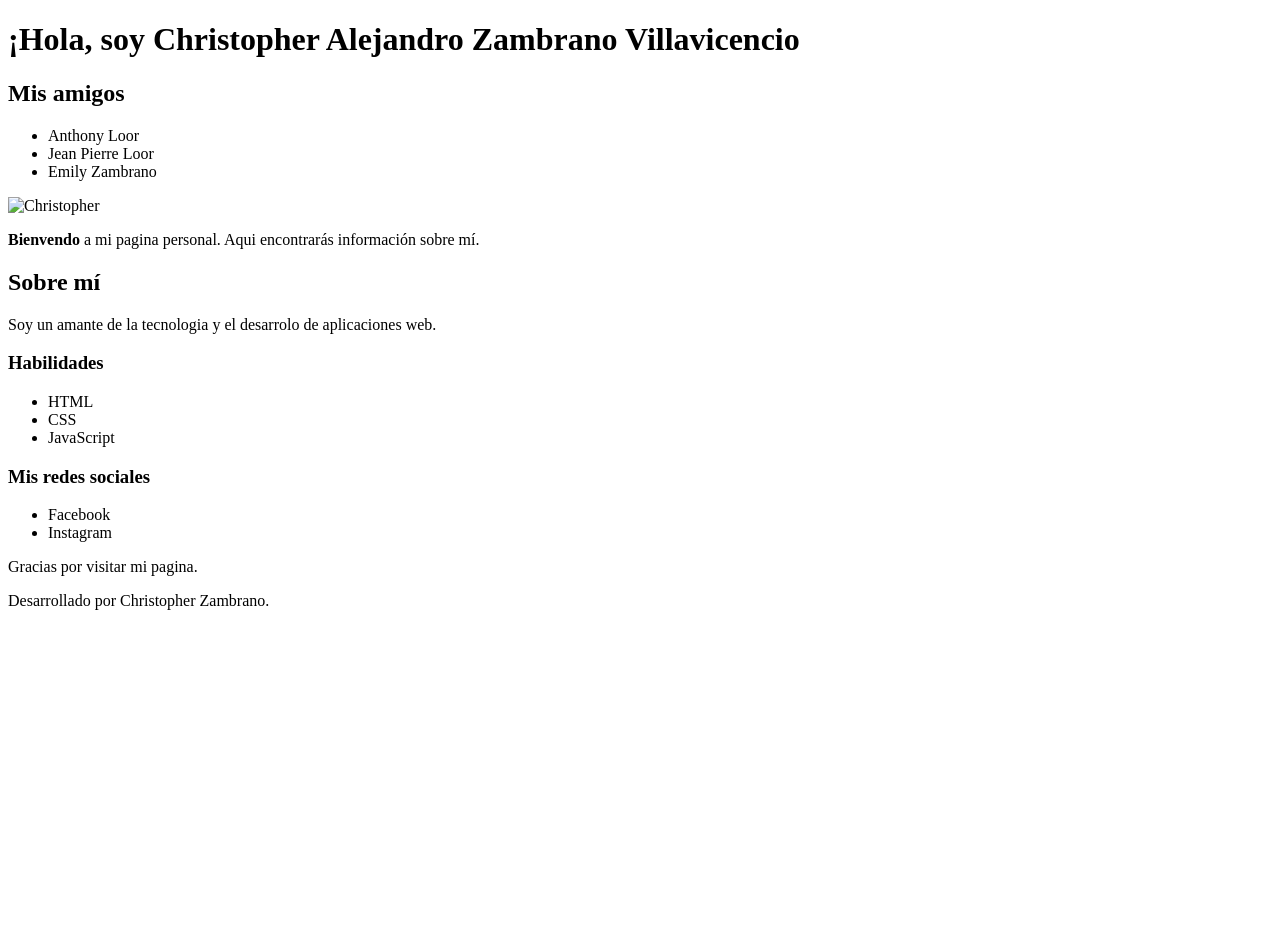
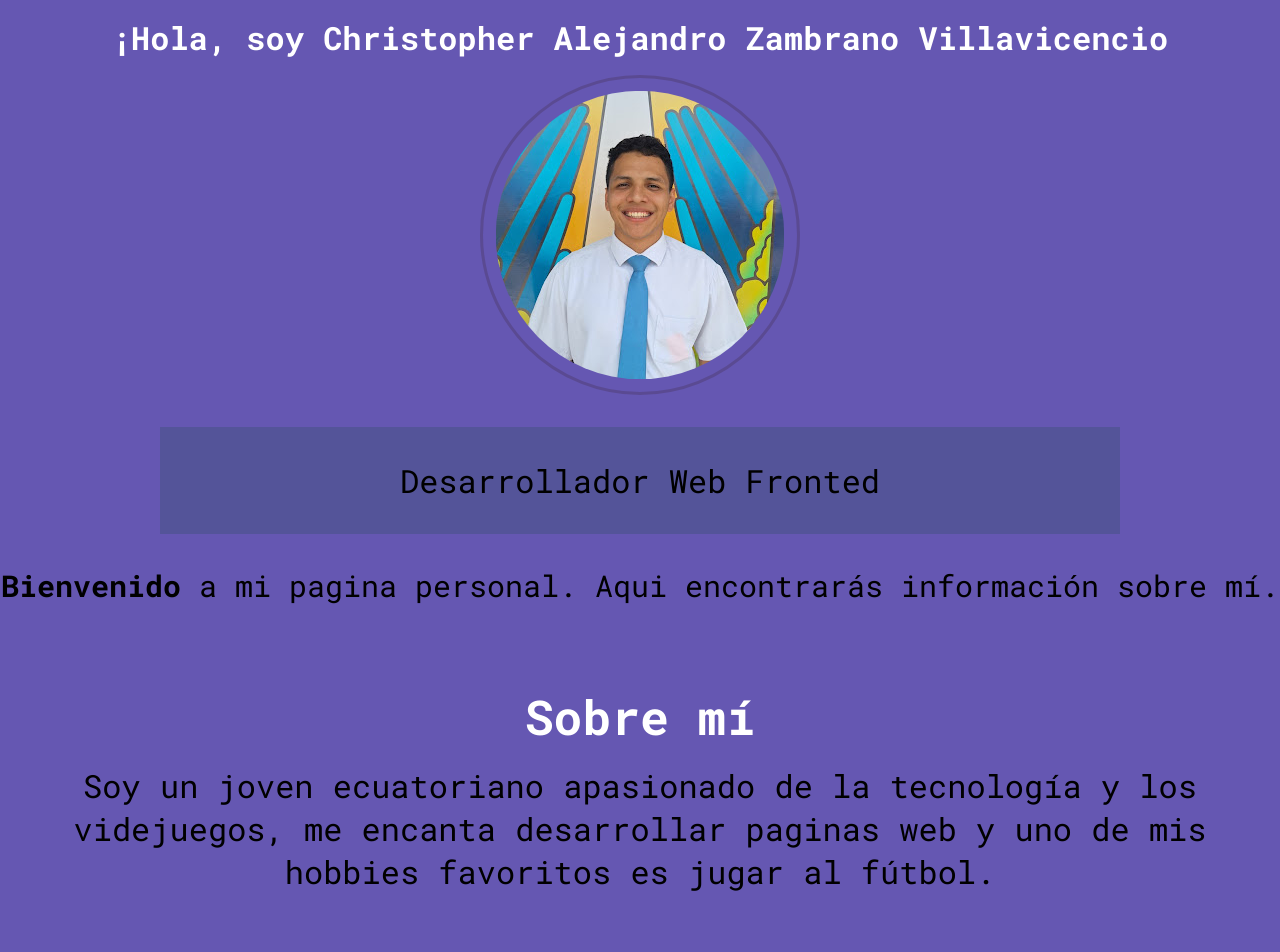
Before and after one commit to zambrano30/Funval-G4, a plain HTML site: page practica-calificada1/index.html in a window 1280 px wide. Shown: the top 952 px of the page. Before the commit the page ends 800 px from the top, so only its background shows below. Drawn offline with Linux system fonts and the light colour scheme.

Commit message:
Tarea finalizada

```diff
--- /dev/null
+++ b/dia2/landing.css
@@ -0,0 +1,11 @@
+*{
+    padding: 0;
+    margin:0;
+}
+
+
+h1{
+    height: 70px;
+    text-align: center;
+
+}
--- a/practica-calificada1/index.html
+++ b/practica-calificada1/index.html
@@ -4,44 +4,62 @@
     <meta charset="UTF-8">
     <meta name="viewport" content="width=device-width, initial-scale=1.0">
     <title>Christopher Zambrano</title>
+    <link rel="stylesheet" href="./styles/styles.css">
+    <link rel="preconnect" href="https://fonts.googleapis.com">
+    <link rel="preconnect" href="https://fonts.gstatic.com" crossorigin>
+    <link href="https://fonts.googleapis.com/css2?family=Roboto+Mono:ital,wght@0,100..700;1,100..700&display=swap" rel="stylesheet">
 </head>
 <body>
     <h1>¡Hola, soy Christopher Alejandro Zambrano Villavicencio</h1>
-    <h2>Mis amigos</h2>
-    <ul>
-        <li>Anthony Loor</li>
-        <li>Jean Pierre Loor </li>
-        <li>Emily Zambrano</li>
-    </ul>
-    <img src="" alt="Christopher">
-    <p>
-        <strong>Bienvendo</strong> a mi pagina personal. Aqui encontrarás información sobre mí.
+
+    <img src="./images/chris.jpg" alt="Christopher"> <span class="title">Desarrollador Web Fronted</span>
+    <p id="bienvenida">
+        <strong>Bienvenido</strong> a mi pagina personal. Aqui encontrarás información sobre mí.
     </p>
-    <h2>
+    <div class="sobre-mi">
+            <h2>
         Sobre mí
     </h2>
     <p>
-        Soy un amante de la tecnologia y el desarrolo de aplicaciones web.
+        Soy un joven ecuatoriano apasionado de la tecnología y los videjuegos, me encanta desarrollar paginas web y uno de mis hobbies favoritos es jugar al fútbol.
     </p>
-    <h3>
+    </div>
+
+    <div class="habilidades">
+        <h2>
         Habilidades
-    </h3>
+        </h2>
     <ul>
-        <li>HTML</li>
-        <li>CSS</li>
-        <li>JavaScript</li>
+        <li><img src="./images/html.png" alt="Html" width="100"></li>
+        <li><img src="./images/css.png" alt="css" width="100"></li>
+        <li><img src="./images/javascript.png" alt="JavaScript" width="100"></li>
     </ul>
-    <h3>
-        Mis redes sociales
-    </h3>
-    <ul>
-        <li>Facebook</li>
-        <li>Instagram</li>
+
+
+
     </ul>
-    <p>Gracias por visitar mi pagina.</p>
+
+    </div>
+
+
+    <p id="despedida">Gracias por visitar mi pagina.</p>
 
     <footer>
+        <div class="redes-sociales">
+
+            <div>
+                <a href="https://www.facebook.com/alejandro.zambrano.852029"> <img src="./images/facebook.png" alt="Facebook" width="50" height="50"></a>
+
+            </div>
+            <div>
+                <a href="https://www.instagram.com/alejandro_25z/"> <img src="./images/instagram.png" alt="Instagram" width="50" height="50"></a>
+
+            </div>
+
+    </div>
         <p>Desarrollado por Christopher Zambrano.</p>
+
+
     </footer>
 </body>
-</htm
+</html>
--- /dev/null
+++ b/practica-calificada1/styles/styles.css
@@ -0,0 +1,108 @@
+*{
+    margin: 0;
+    padding:0;
+
+}
+
+body{
+    background-color: rgba(41, 22, 148, 0.719);
+    font-family:Roboto Mono,sans-serif;
+
+}
+
+h1{
+
+    padding: 1rem;
+    text-align: center;
+    color: white;
+
+}
+h2{
+    padding:1rem;
+    margin: 0 auto;
+    color:white;
+
+
+
+}
+img{
+    border-radius: 100%;
+    border-style: solid ;
+    padding:1%;
+    display:block;
+    margin:0 auto;
+    border-color:rgba(72, 52, 90, 0.363)
+}
+.title{
+    display:flex;
+    justify-content: center;
+    font-size: 32px;
+    padding: 2rem;
+    margin:2rem 10rem 2rem 10rem;
+    background-color: rgba(60, 80, 117, 0.411);
+
+}
+#bienvenida{
+    text-align: center;
+    font-size: 30px;
+
+
+
+
+}
+.sobre-mi {
+    padding:12px;
+    text-align: center;
+    padding:2rem;
+    margin:32px auto;
+    font-size:32px;
+
+
+}
+.habilidades{
+    padding:12px;
+    text-align: center;
+    padding:2rem;
+    margin:32px auto;
+    font-size:32px;
+
+
+
+}
+
+
+ul{
+    list-style: none;
+    display: flex;
+    justify-content: center;
+}
+li{
+    margin: 1rem 1rem 1rem 1rem;
+    padding:2rem ;
+}
+
+
+.redes-sociales,a{
+    display:flex;
+    justify-content:center;
+    align-items: center;
+    margin:1rem;
+
+
+}
+#despedida{
+    text-align: center;
+    margin: 1rem;
+    font-size: 32px;
+    margin: 1rem;
+}
+
+footer{
+    background-color:rgba(151, 183, 241, 0.411);
+    text-align: center;
+    padding: 3rem;
+    margin: 1rem;
+
+
+
+}
```
Also changed, not shown: dia2/dia-2-tarde.html (added, +30 -0 lines), dia2/index.html (+34 -0 lines), dia2/landing-funval.html (added, +18 -0 lines), dia2/styles.css (+29 -0 lines), index.html (+2 -0 lines), practica-calificada1/images/chris.jpg (added), practica-calificada1/images/css.png (added), practica-calificada1/images/emelec.jpg (added), practica-calificada1/images/facebook.png (added), practica-calificada1/images/html.png (added), practica-calificada1/images/instagram.png (added), practica-calificada1/images/javascript.png (added), practica-calificada1/images/peñarol.png (added), practica-calificada1/images/real-madrid.png (added), 1 more files.
